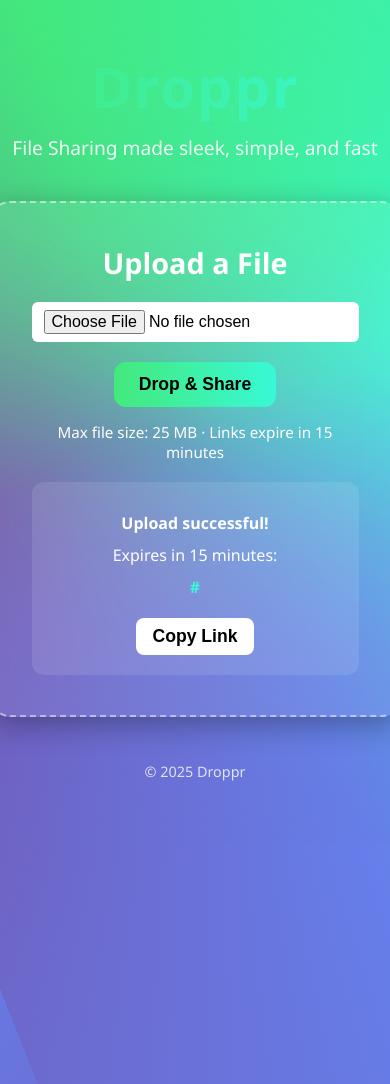
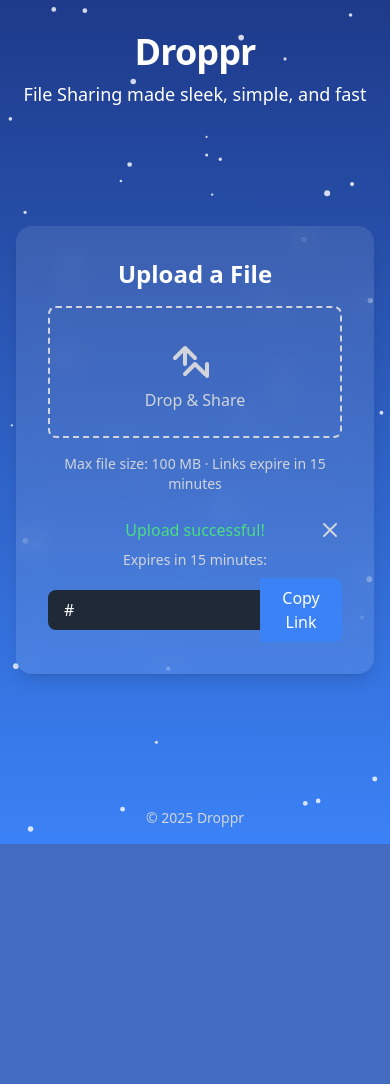
Before and after one commit to sayam95T/file-share, a Flask app: template templates/index.html in a window 390 px wide; the page is wider, and only the part inside the window is pictured. Shown: the top 1084 px of that part. After the commit the page ends 844 px from the top of that part, so only its background shows below. Run offline with Flask 3, Linux system fonts and the light colour scheme; the template is opened without the code that fills it: most values are stand-ins (such as "Sample title", 1, 10 or a date in 2020); some libraries are stand-ins or nearby versions.

Commit message:
New smoother UI

```diff
--- a/app.py
+++ b/app.py
@@ -4,13 +4,16 @@
 import time
 import threading
 from flask import Flask, request, send_file, render_template
+from flask import Flask, request, send_file, render_template, url_for
+import os, random, string, time, threading
+from werkzeug.utils import secure_filename
 
 app = Flask(__name__)
 
 # --- Config ---
 UPLOAD_FOLDER = "uploads"
 os.makedirs(UPLOAD_FOLDER, exist_ok=True)
-app.config['MAX_CONTENT_LENGTH'] = 25 * 1024 * 1024  # 25 MB
+app.config['MAX_CONTENT_LENGTH'] = 100 * 1024 * 1024  # 100 MB
 LINK_EXPIRY = 15 * 60  # 15 minutes in seconds
 
 # Store mapping: { random_id: {"path":..., "time":...} }
@@ -22,7 +25,7 @@
 
 @app.errorhandler(413)
 def file_too_large(e):
-    return "File is too large. Max limit is 25 MB.", 413
+    return "File is too large. Max limit is 100 MB.", 413
 
 @app.route("/", methods=["GET", "POST"])
 def upload():
@@ -53,14 +56,54 @@
     # GET request: just show the page without a link
     return render_template("index.html", link=None, error=None)
 
+
+
 @app.route("/<random_id>")
 def download(random_id):
-    """Serve the file if link is still valid"""
     file_info = file_links.get(random_id)
     if not file_info:
         return "Invalid or expired link", 404
 
+    # Expiry check
+    if time.time() - file_info["time"] > LINK_EXPIRY:
+        try:
+            os.remove(file_info["path"])
+        except FileNotFoundError:
+            pass
+        file_links.pop(random_id, None)
+        return "Link expired", 410
+
+    filename = os.path.basename(file_info["path"])
+    dl_url = url_for("direct_download", random_id=random_id)
+    del_url = url_for("delete_file", random_id=random_id)
+
+    return render_template("download.html", filename=filename, download_url=dl_url, delete_url=del_url)
+
+
+@app.route("/download/<random_id>")
+def direct_download(random_id):
+    """Direct file sending (used by the styled page's button)"""
+    file_info = file_links.get(random_id)
+    if not file_info:
+        return "Invalid or expired link", 404
     return send_file(file_info["path"], as_attachment=True)
+
+
+@app.route("/delete/<random_id>", methods=["POST"])
+def delete_file(random_id):
+    """Delete file manually before expiry"""
+    file_info = file_links.get(random_id)
+    if not file_info:
+        return "Invalid or expired link", 404
+
+    try:
+        os.remove(file_info["path"])
+    except FileNotFoundError:
+        pass
+
+    file_links.pop(random_id, None)
+
+    return render_template("deleted.html")
 
 # --- Background cleaner thread ---
 def cleanup_expired_files():
--- a/templates/index.html
+++ b/templates/index.html
@@ -3,211 +3,129 @@
 <head>
   <meta charset="UTF-8">
   <meta name="viewport" content="width=device-width, initial-scale=1.0">
-  <title>Droppr - File Sharing</title>
+  <title>Droppr</title>
+  <script src="https://cdn.tailwindcss.com"></script>
   <style>
-    /* --- Reset & Body --- */
-    * { margin: 0; padding: 0; box-sizing: border-box; }
     body {
-      font-family: 'Segoe UI', Arial, sans-serif;
-      min-height: 100vh;
-      background: linear-gradient(135deg, #667eea, #764ba2);
-      display: flex;
-      flex-direction: column;
-      align-items: center;
-      justify-content: center;
-      color: #fff;
       overflow: hidden;
     }
-
-    /* --- Background Animation --- */
-    body::before {
-      content: "";
-      position: absolute;
-      top: -50%;
-      left: -50%;
-      width: 200%;
-      height: 200%;
-      background: conic-gradient(#667eea, #764ba2, #43e97b, #38f9d7, #667eea);
-      animation: rotate 15s linear infinite;
-      z-index: -2;
+    canvas {
+      position: fixed;
+      top: 0;
+      left: 0;
+      z-index: -1;
+      background: linear-gradient(to bottom, #1e3a8a, #3b82f6);
     }
-    body::after {
-      content: "";
-      position: absolute;
-      top:0; left:0; right:0; bottom:0;
-      backdrop-filter: blur(120px);
-      z-index: -1;
-    }
-    @keyframes rotate {
-      100% { transform: rotate(360deg); }
-    }
-
-    /* --- Header --- */
-    header {
-      text-align: center;
-      margin-bottom: 40px;
-      animation: fadeIn 1.2s ease;
-    }
-    header h1 {
-      font-size: 3.5rem;
-      font-weight: 900;
-      letter-spacing: 2px;
-      background: linear-gradient(to right, #43e97b, #38f9d7);
-      -webkit-background-clip: text;
-      -webkit-text-fill-color: transparent;
-    }
-    header p {
-      font-size: 1.2rem;
-      opacity: 0.9;
-      margin-top: 10px;
-    }
-
-    /* --- Upload Box --- */
-    .upload-box {
-      background: rgba(255, 255, 255, 0.08);
-      backdrop-filter: blur(16px);
-      border: 2px dashed rgba(255,255,255,0.5);
-      border-radius: 20px;
-      padding: 40px;
-      text-align: center;
-      width: 100%;
-      max-width: 450px;
-      box-shadow: 0 8px 30px rgba(0,0,0,0.3);
-      transition: transform 0.3s, border-color 0.3s;
-      animation: fadeInUp 1.5s ease;
-    }
-    .upload-box:hover {
-      transform: translateY(-5px);
-      border-color: #38f9d7;
-    }
-    .upload-box h2 {
-      font-size: 1.8rem;
-      margin-bottom: 20px;
-    }
-
-    /* --- Input & Button --- */
-    input[type="file"] {
-      display: block;
-      margin: 20px auto;
-      font-size: 1rem;
-      color: #000;
-      background: #fff;
-      padding: 8px 12px;
-      border-radius: 6px;
-      cursor: pointer;
-      transition: all 0.3s;
-    }
-    input[type="file"]:hover {
-      background: #e8e8e8;
-    }
-    button {
-      padding: 12px 25px;
-      font-size: 1.1rem;
-      border: none;
-      border-radius: 12px;
-      background: linear-gradient(to right, #43e97b, #38f9d7);
-      color: #000;
-      cursor: pointer;
-      font-weight: bold;
-      transition: transform 0.2s, box-shadow 0.3s;
-    }
-    button:hover {
-      transform: translateY(-2px);
-      box-shadow: 0 4px 15px rgba(56,249,215,0.5);
-    }
-
-    /* --- Result Box --- */
-    .result-box {
-      margin-top: 20px;
-      padding: 20px;
-      background: rgba(255,255,255,0.1);
-      border-radius: 12px;
-      animation: fadeIn 1s ease;
-    }
-    .result-box p {
-      margin: 10px 0;
-    }
-    .result-box a {
-      color: #38f9d7;
-      font-weight: bold;
-      word-wrap: break-word;
-      text-decoration: none;
-    }
-    .copy-btn {
-      margin-top: 10px;
-      background: #fff;
-      color: #000;
-      padding: 8px 16px;
-      border-radius: 8px;
-      cursor: pointer;
-      font-weight: bold;
-      transition: background 0.3s;
-    }
-    .copy-btn:hover {
-      background: #e0e0e0;
-    }
-
-    /* --- Animations --- */
-    @keyframes fadeIn {
-      from { opacity: 0; transform: translateY(10px); }
-      to { opacity: 1; transform: translateY(0); }
-    }
-    @keyframes fadeInUp {
-      from { opacity: 0; transform: translateY(30px); }
-      to { opacity: 1; transform: translateY(0); }
-    }
-
-    /* --- Footer --- */
-    footer {
-      text-align: center;
-      padding: 15px;
-      font-size: 0.9rem;
-      opacity: 0.8;
-      margin-top: 30px;
+    .container {
+      max-width: 32rem;
     }
   </style>
 </head>
-<body>
-  <header>
-    <h1>Droppr</h1>
-    <p>File Sharing made sleek, simple, and fast</p>
+<body class="min-h-screen bg-transparent flex flex-col items-center justify-between text-white">
+  <canvas id="snowfall"></canvas>
+
+  <header class="w-full text-center pt-8">
+    <h1 class="text-4xl font-bold tracking-tight">Droppr</h1>
+    <p class="mt-2 text-lg">File Sharing made sleek, simple, and fast</p>
   </header>
 
-  <main>
-    <div class="upload-box">
-      <h2>Upload a File</h2>
-      <form method="post" enctype="multipart/form-data">
-        <input type="file" name="file" required>
-        <button type="submit">Drop & Share</button>
-      </form>
-      <p style="margin-top: 15px; font-size: 0.95rem;">Max file size: 25 MB · Links expire in 15 minutes</p>
+  <main class="container mx-auto px-4 flex-grow flex items-center justify-center">
+    <div class="bg-white/10 backdrop-blur-md rounded-2xl p-8 w-full text-center shadow-lg">
+      <h2 class="text-2xl font-semibold mb-4">Upload a File</h2>
+      <div class="border-2 border-dashed border-gray-300 rounded-lg p-6">
+        <form action="/" method="POST" enctype="multipart/form-data">
+          <input type="file" name="file" class="hidden" id="fileInput" required>
+          <label for="fileInput" class="cursor-pointer">
+            <div class="text-gray-300 hover:text-white transition-colors">
+              <svg class="mx-auto h-12 w-12" fill="none" stroke="currentColor" viewBox="0 0 24 24" xmlns="http://www.w3.org/2000/svg">
+                <path stroke-linecap="round" stroke-linejoin="round" stroke-width="2" d="M7 16V8m0 0l-5 5m5-5l5 5m6 3v6m-6-6l-5 5m5-5l5 5"></path>
+              </svg>
+              <p class="mt-2">Drop & Share</p>
+            </div>
+          </label>
+          <button type="submit" class="mt-4 bg-blue-500 hover:bg-blue-600 text-white font-medium rounded-lg px-6 py-3 hidden">Upload</button>
+        </form>
+      </div>
+      <p class="mt-4 text-sm text-gray-300">Max file size: 100 MB · Links expire in 15 minutes</p>
 
       {% if error %}
-        <p class="error-msg">{{ error }}</p>
+        <p class="mt-4 text-red-400">{{ error }}</p>
       {% endif %}
 
       {% if link %}
-        <div class="result-box">
-          <p><strong>Upload successful!</strong></p>
-          <p>Expires in 15 minutes:</p>
-          <p><a href="{{ link }}" id="shareLink">{{ link }}</a></p>
-          <button class="copy-btn" onclick="copyLink()">Copy Link</button>
+        <div class="mt-6 relative">
+          <button onclick="this.parentElement.remove()" class="absolute top-0 right-0 text-gray-300 hover:text-white">
+            <svg class="h-6 w-6" fill="none" stroke="currentColor" viewBox="0 0 24 24" xmlns="http://www.w3.org/2000/svg">
+              <path stroke-linecap="round" stroke-linejoin="round" stroke-width="2" d="M6 18L18 6M6 6l12 12"></path>
+            </svg>
+          </button>
+          <p class="text-green-400 font-medium">Upload successful!</p>
+          <p class="mt-2 text-sm text-gray-300">Expires in 15 minutes:</p>
+          <div class="mt-2 flex items-center justify-center">
+            <input type="text" value="{{ link }}" readonly class="bg-gray-800 text-white rounded-l-lg px-4 py-2 w-full">
+            <button onclick="navigator.clipboard.writeText('{{ link }}'); this.textContent='Copied!'; setTimeout(() => this.textContent='Copy Link', 2000)" class="bg-blue-500 hover:bg-blue-600 text-white rounded-r-lg px-4 py-2">Copy Link</button>
+          </div>
         </div>
       {% endif %}
     </div>
   </main>
 
-  <footer>
-    <p>© 2025 Droppr</p>
+  <footer class="w-full text-center py-4">
+    <p class="text-sm text-gray-300">© 2025 Droppr</p>
   </footer>
 
   <script>
-    function copyLink() {
-      const link = document.getElementById("shareLink").innerText;
-      navigator.clipboard.writeText(link).then(() => {
-        alert("Copied to clipboard!");
+    const canvas = document.getElementById('snowfall');
+    const ctx = canvas.getContext('2d');
+    canvas.width = window.innerWidth;
+    canvas.height = window.innerHeight;
+
+    const snowflakes = [];
+    const maxSnowflakes = 50;
+
+    class Snowflake {
+      constructor() {
+        this.x = Math.random() * canvas.width;
+        this.y = Math.random() * canvas.height;
+        this.radius = Math.random() * 2 + 1;
+        this.speed = Math.random() * 2 + 1;
+      }
+      update() {
+        this.y += this.speed;
+        if (this.y > canvas.height) this.y = 0;
+      }
+      draw() {
+        ctx.beginPath();
+        ctx.arc(this.x, this.y, this.radius, 0, Math.PI * 2);
+        ctx.fillStyle = 'rgba(255, 255, 255, 0.8)';
+        ctx.fill();
+      }
+    }
+
+    for (let i = 0; i < maxSnowflakes; i++) {
+      snowflakes.push(new Snowflake());
+    }
+
+    function animate() {
+      ctx.clearRect(0, 0, canvas.width, canvas.height);
+      snowflakes.forEach(snowflake => {
+        snowflake.update();
+        snowflake.draw();
       });
+      requestAnimationFrame(animate);
     }
+
+    window.addEventListener('resize', () => {
+      canvas.width = window.innerWidth;
+      canvas.height = window.innerHeight;
+    });
+
+    animate();
+
+    // Auto-submit form when file is selected
+    document.getElementById('fileInput').addEventListener('change', function() {
+      this.form.submit();
+    });
   </script>
 </body>
 </html>
```
Also changed, not shown: templates/deleted.html (added, +92 -0 lines), templates/download.html (added, +96 -0 lines).
